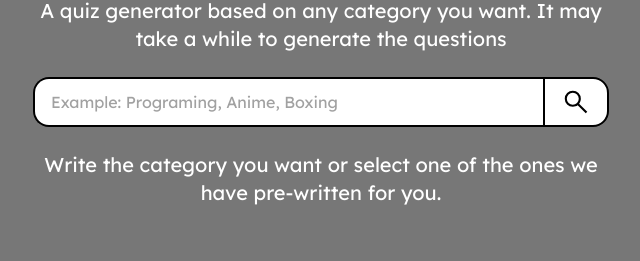
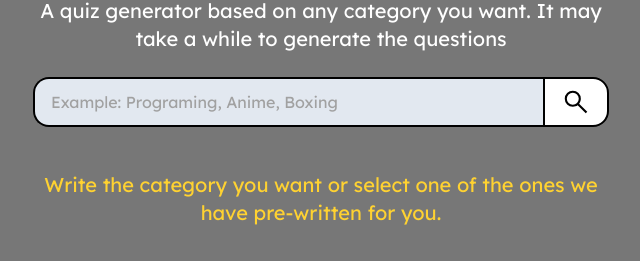
Before and after one commit to Anghy73/quizGen, a React (Vite) app: page / in a window 1280 px wide. Shown: the part 290-551 px from the top of the page, without its empty margins (319-959 px from the left). Built offline with nearby package versions, Linux system fonts and the light colour scheme; no server answers.

Commit message:
Page Done

```diff
--- a/package.json
+++ b/package.json
@@ -11,6 +11,7 @@
   },
   "dependencies": {
     "@tailwindcss/vite": "^4.0.9",
+    "canvas-confetti": "^1.9.3",
     "react": "^19.0.0",
     "react-dom": "^19.0.0",
     "react-icons": "^5.5.0",
--- a/src/App.jsx
+++ b/src/App.jsx
@@ -1,4 +1,3 @@
-import { useEffect } from "react"
 import { HomePage } from "./components/HomePage";
 import { useQuizStore } from "./store/useQuizStore";
 import { Quiz } from "./components/Quiz";
@@ -6,11 +5,6 @@ import { Zenitho } from "uvcanvas";
 
 function App() {
   const questions = useQuizStore(state => state.questions)
-
-  useEffect(() => {
-    const apiKey = import.meta.env.VITE_URL;
-    console.log('API Key:', apiKey);
-  }, [])
 
   return (
     <div className="w-screen h-screen relative">
--- a/src/components/Category.jsx
+++ b/src/components/Category.jsx
@@ -1,6 +1,9 @@
 import { useState } from "react";
+import { useQuizStore } from "../store/useQuizStore";
 
 export const Category = ({ cate }) => {
+  const getQuestions = useQuizStore(state => state.getQuestions)
+  const loading = useQuizStore(state => state.loading)
   const [hover, setHover] = useState(false)
 
   const styles = {
@@ -15,12 +18,16 @@ export const Category = ({ cate }) => {
     borderColor: cate.color + 'dd'
   }
 
+  const handleClick = () => {
+    getQuestions(cate.name)
+  }
+
   const handleMouseOver = () => setHover(true)
   const handleMouseLeave = () => setHover(false)
 
   return (
-    <div onMouseOver={handleMouseOver} onMouseLeave={handleMouseLeave} style={ hover ? stylesHover : styles } className="px-4 py-1 rounded-2xl border-2 cursor-pointer font-bold">
+    <button disabled={loading ? true : false} onClick={handleClick} onMouseOver={handleMouseOver} onMouseLeave={handleMouseLeave} style={hover ? stylesHover : styles} className="px-4 py-1 rounded-2xl border-2 cursor-pointer font-bold">
       {cate.name}
-    </div>
+    </button>
   )
 }
--- a/src/components/Footer.jsx
+++ b/src/components/Footer.jsx
@@ -1,13 +1,18 @@
 import { useDataQuestion } from '../hooks/useDataQuestion'
+import { useQuizStore } from '../store/useQuizStore'
 
 export const Footer = () => {
-  const {correct, incorrect, unanswered} = useDataQuestion()
+  const reset = useQuizStore(state => state.reset)
+  const { correct, incorrect, unanswered } = useDataQuestion()
 
   return (
-    <div className="flex gap-6 mb-5">
-      <p className="text-green-400">correct: <span className='text-amber-400'>{correct}</span></p>
-      <p className="text-red-400">Incorrect: <span className='text-amber-400'>{incorrect}</span></p>
-      <p className="text-blue-400">Total: <span className='text-amber-400'>{unanswered}</span></p>
-    </div>
+    <>
+      <div className="flex gap-6 mb-5">
+        <p className="text-green-400">correct: <span className='text-amber-400'>{correct}</span></p>
+        <p className="text-red-400">Incorrect: <span className='text-amber-400'>{incorrect}</span></p>
+        <p className="text-blue-400">Total: <span className='text-amber-400'>{unanswered}</span></p>
+      </div>
+      <button onClick={() => reset()} className='mb-5 border-2 w-full max-w-xs rounded-2xl py-2 cursor-pointer hover:bg-neutral-800'>Menu</button>
+    </>
   )
 }
--- a/src/components/InputCategory.jsx
+++ b/src/components/InputCategory.jsx
@@ -14,14 +14,20 @@ export const InputCategory = () => {
   }
 
   const handleGetQuestions = async () => {
+    if (category.trim() === '') return
     getQuestions(category)
+  }
+
+  const handleEnter = (elem) => {
+    if (elem.keyCode !== 13) return
+    handleGetQuestions()
   }
 
   return (
     <div className="flex flex-col justify-center items-center gap-6 text-white mt-2">
       <p className="text-xl max-w-xl text-center">A quiz generator based on any category you want. It may take a while to generate the questions</p>
       <div className="w-full flex justify-center">
-        <input onChange={handleCategory} className="bg-white text-black px-4 py-2 rounded-2xl rounded-br-none rounded-tr-none outline-0 w-full max-w-lg border-2 border-r-0 placeholder:text-neutral-400" type="text" placeholder="Example: Programing, Anime, Boxing" value={category} />
+        <input onKeyDown={handleEnter} onChange={handleCategory} className="bg-slate-200 hover:bg-white focus:bg-white text-black px-4 py-2 rounded-2xl rounded-br-none rounded-tr-none outline-0 w-full max-w-lg border-2 border-r-0 placeholder:text-neutral-400" type="text" placeholder="Example: Programing, Anime, Boxing" value={category} />
         <button
           onClick={handleGetQuestions}
           className="bg-white text-black px-4 py-2 rounded-2xl rounded-bl-none rounded-tl-none cursor-pointer border-2">
@@ -30,7 +36,7 @@ export const InputCategory = () => {
             }
         </button>
       </div>
-      <p className="text-xl mb-4 max-w-xl text-center">Write the category you want or select one of the ones we have pre-written for you.</p>
+      <p className="text-xl mb-4 mt-5 max-w-xl text-center text-amber-300">Write the category you want or select one of the ones we have pre-written for you.</p>
     </div>
   )
 }
--- a/src/components/ListCategories.jsx
+++ b/src/components/ListCategories.jsx
@@ -14,7 +14,7 @@ export const ListCategories = () => {
   ]
 
   return (
-    <div className="mt-10 flex justify-center gap-2 max-w-[350px] flex-wrap">
+    <div className="mt-5 flex justify-center gap-2 max-w-[350px] flex-wrap">
       {
         categories.map((cate, index) => (
           <Category key={index} cate={cate}></Category>
--- a/src/components/Quiz.jsx
+++ b/src/components/Quiz.jsx
@@ -22,7 +22,6 @@ export const Question = ({ questInfo, questIndex }) => {
 
   return (
     <div className="text-white w-full max-w-xl mt-20">
-      {/* bg-neutral-900 bg-slate-900 bg-zinc-900 bg-gray-900 */}
       <div className="bg-neutral-900 p-3 rounded-xl flex flex-col justify-center items-center border-2 border-neutral-500">
         <div className="mt-6 flex justify-center items-center gap-3">
           <button onClick={() => goToBack()} className="hover:bg-neutral-800 p-2 rounded-xl cursor-pointer">
@@ -55,6 +54,7 @@ export const Question = ({ questInfo, questIndex }) => {
 export const Quiz = () => {
   const questions = useQuizStore(state => state.questions)
   const currentQuestion = useQuizStore(state => state.currentQuestion)
+  const category = useQuizStore(state => state.category)
   const reset = useQuizStore(state => state.reset)
 
   const questionInfo = questions[currentQuestion]
@@ -62,7 +62,7 @@ export const Quiz = () => {
   return (
     <>
       <header className="relative flex justify-center items-center w-full">
-        {/* <span className="absolute top-auto left-10 text-white font-bold text-lg">Issue</span> */}
+        <span className="absolute top-auto left-10 text-white font-bold text-3xl"><span className="text-amber-300">~</span> {category} <span className="text-amber-300">~</span></span>
         <h1 onClick={() => reset()} className="cursor-pointer text-white font-bold text-6xl drop-shadow-[0_3.2px_3.2px_rgba(0,0,0,0.9)]">QuizGen</h1>
       </header>
       <Question questInfo={questionInfo} questIndex={currentQuestion}></Question>
--- a/src/store/useQuizStore.js
+++ b/src/store/useQuizStore.js
@@ -1,14 +1,14 @@
 import { create } from "zustand"
+import confetti from 'canvas-confetti'
 
 export const useQuizStore = create((set, get) => ({
   questions: [],
   currentQuestion: 0,
+  category: '',
   loading: false,
   getQuestions: async (category) => {
     set({ loading: true })
-    console.log('yes');
-    console.log(category);
-    console.log(`${import.meta.env.VITE_URL}${category}`);
+    set({ category: category  })
 
     try {
       const res = await fetch(`${import.meta.env.VITE_URL}${category}`)
@@ -16,7 +16,7 @@ export const useQuizStore = create((set, get) => ({
       if (questions.questions) {
         set({ loading: false })
       }
-      console.log(questions.questions);
+
       set({ questions: questions.questions })
     } catch (error) {
       console.log(error);
@@ -27,6 +27,7 @@ export const useQuizStore = create((set, get) => ({
     let answerCorrect = question.options.findIndex(opt => opt == question.correctAnswer)
     const newQuestions = structuredClone(questions)
     const questionIndex = newQuestions.findIndex(quest => quest.id == question.id)
+    if (answerIndex == answerCorrect) confetti()
 
     newQuestions[questionIndex] = {
       ...question,
```
Also changed, not shown: 1 other file (tests, documents, lock files or other folders).
